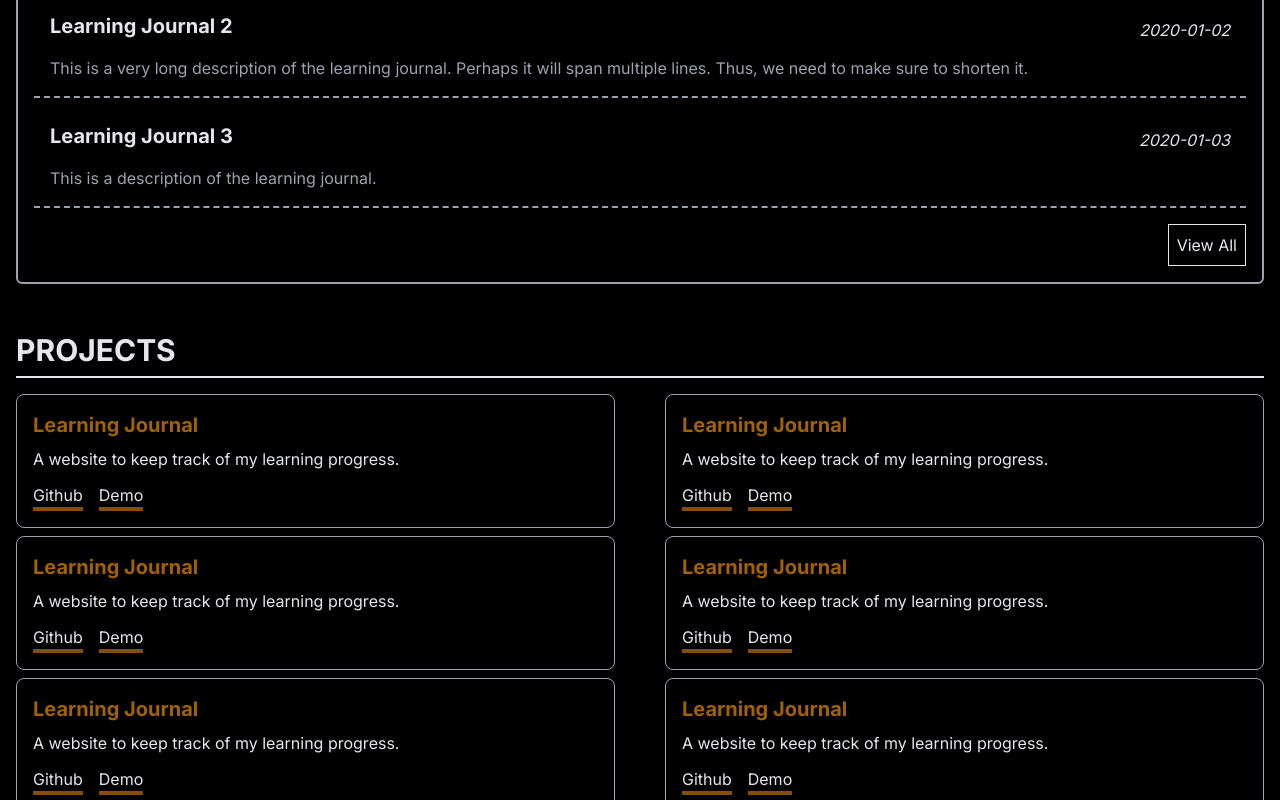
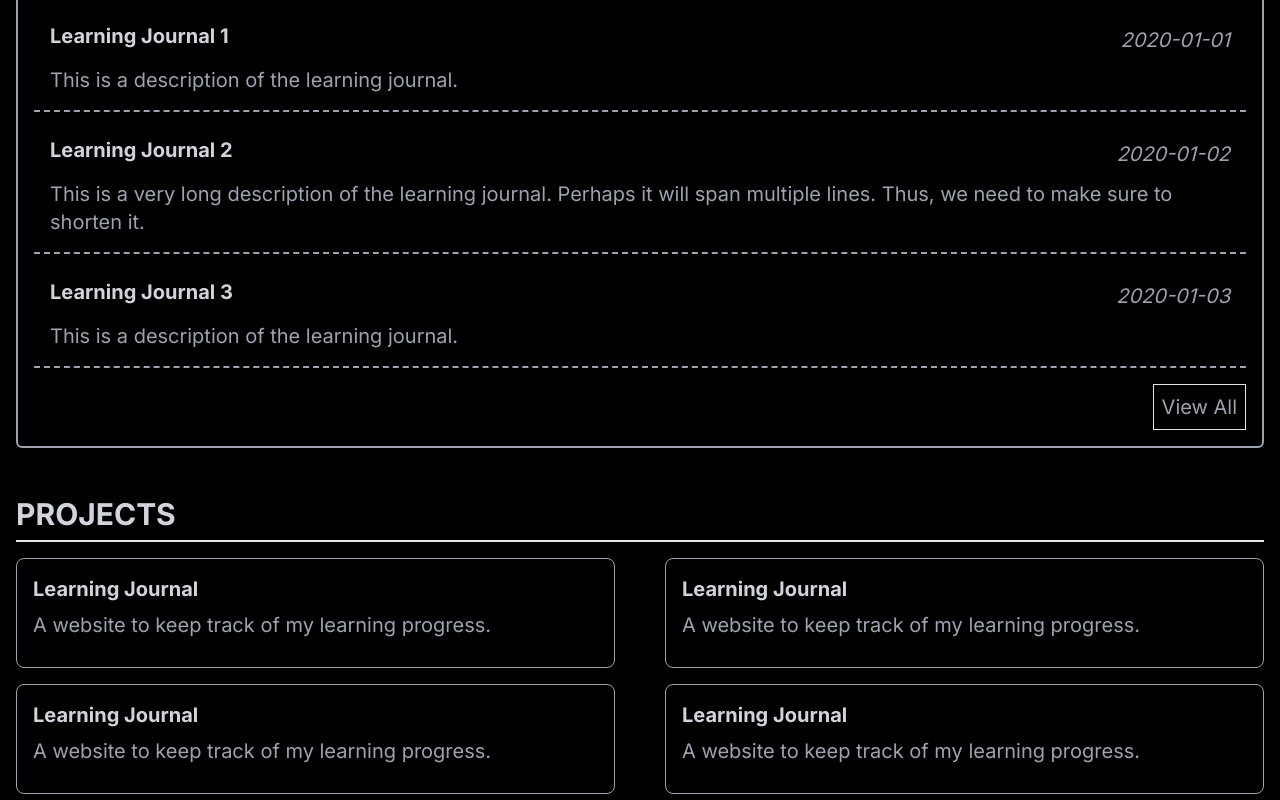
Before and after one commit to ledminh/ledminh.dev.v2, a Next.js app: page / in a window 1280 px wide. Shown: the part 1460-2260 px from the top of the page. Built offline with nearby package versions, Linux system fonts and the light colour scheme.

Commit message:
font and color

```diff
--- a/src/app/globals.css
+++ b/src/app/globals.css
@@ -1,21 +1,27 @@
+@import url("https://fonts.googleapis.com/css2?family=Raleway:ital@1&display=swap");
+
 @tailwind base;
 @tailwind components;
 @tailwind utilities;
+
+body {
+  font-family: "Raleway", sans-serif;
+}
 
 h1 {
   @apply text-7xl font-bold;
 }
 
 h2 {
-  @apply text-3xl font-bold mb-4;
+  @apply text-gray-300 text-3xl font-bold mb-4;
 }
 
 h3 {
-  @apply text-2xl font-bold mb-2;
+  @apply text-gray-300 text-2xl font-bold mb-2;
 }
 
 h4 {
-  @apply text-xl font-bold mb-2;
+  @apply text-gray-300 text-xl font-bold mb-2;
 }
 
 section.with-border {
--- a/src/app/layout.tsx
+++ b/src/app/layout.tsx
@@ -19,7 +19,7 @@ export default function RootLayout({
       <body
         className={
           inter.className +
-          " bg-black text-gray-200 flex justify-start items-start flex-col p-4 "
+          " bg-black text-gray-400 flex justify-start items-start flex-col p-4 text-xl"
         }
       >
         <header className="flex flex-col gap-4 mb-12">
--- a/src/core/server_actions/getProjects.ts
+++ b/src/core/server_actions/getProjects.ts
@@ -3,6 +3,7 @@ export default function getProjects() {
     {
       id: "p-1",
       name: "Learning Journal",
+      slug: "learning-journal",
       description: "A website to keep track of my learning progress.",
       github: "https://www.github.com/ledminh/learning-journal",
       demo: "https://learning-journal-drab.vercel.app/",
@@ -11,6 +12,7 @@ export default function getProjects() {
     {
       id: "p-2",
       name: "Learning Journal",
+      slug: "learning-journal",
       description: "A website to keep track of my learning progress.",
       github: "https://www.github.com/ledminh/learning-journal",
       demo: "https://learning-journal-drab.vercel.app/",
@@ -19,6 +21,7 @@ export default function getProjects() {
     {
       id: "p-3",
       name: "Learning Journal",
+      slug: "learning-journal",
       description: "A website to keep track of my learning progress.",
       github: "https://www.github.com/ledminh/learning-journal",
       demo: "https://learning-journal-drab.vercel.app/",
@@ -27,6 +30,7 @@ export default function getProjects() {
     {
       id: "p-4",
       name: "Learning Journal",
+      slug: "learning-journal",
       description: "A website to keep track of my learning progress.",
       github: "https://www.github.com/ledminh/learning-journal",
       demo: "https://learning-journal-drab.vercel.app/",
@@ -35,6 +39,7 @@ export default function getProjects() {
     {
       id: "p-5",
       name: "Learning Journal",
+      slug: "learning-journal",
       description: "A website to keep track of my learning progress.",
       github: "https://www.github.com/ledminh/learning-journal",
       demo: "https://learning-journal-drab.vercel.app/",
@@ -43,6 +48,7 @@ export default function getProjects() {
     {
       id: "p-6",
       name: "Learning Journal",
+      slug: "learning-journal",
       description: "A website to keep track of my learning progress.",
       github: "https://www.github.com/ledminh/learning-journal",
       demo: "https://learning-journal-drab.vercel.app/",
--- a/src/ui/home/ProjectSection.tsx
+++ b/src/ui/home/ProjectSection.tsx
@@ -7,7 +7,7 @@ const ProjectSection: React.FC = async () => {
   return (
     <section className="">
       <h2 className="border-b-2 pb-2">PROJECTS</h2>
-      <ul className="flex gap-2 flex-wrap justify-between">
+      <ul className="flex gap-4 flex-wrap justify-between">
         {projects.map((project) => (
           <li key={project.id} className="basis-full sm:basis-[48%]">
             <ProjectCard {...project} />
@@ -39,29 +39,16 @@ export default ProjectSection;
  */
 const ProjectCard: React.FC<{
   name: string;
+  slug: string;
   description: string;
-  github: string;
-  demo: string;
-  imgUrl: string;
-}> = ({ name, description, github, demo, imgUrl }) => {
+}> = ({ name, slug, description }) => {
   return (
-    <div className="border border-gray-400 p-4 rounded-lg">
-      <h4 className="text-yellow-700">{name}</h4>
-      <p className="mb-3">{description}</p>
-      <div className="flex justify-start gap-4">
-        <Link
-          href={github}
-          className="border-b-4 border-b-yellow-800 hover:border-b-yellow-500"
-        >
-          Github
-        </Link>
-        <Link
-          href={demo}
-          className="border-b-4 border-b-yellow-800 hover:border-b-yellow-500"
-        >
-          Demo
-        </Link>
-      </div>
-    </div>
+    <Link
+      className="block border border-gray-400 p-4 rounded-lg hover:border-yellow-800 hover:ring-2 hover:ring-yellow-800 hover:ring-opacity-50 hover:shadow-md hover:shadow-yellow-800 group"
+      href={`/projects/${slug}`}
+    >
+      <h4 className="group-hover:text-yellow-800">{name}</h4>
+      <p className="mb-3 group-hover:text-gray-200">{description}</p>
+    </Link>
   );
 };
```
